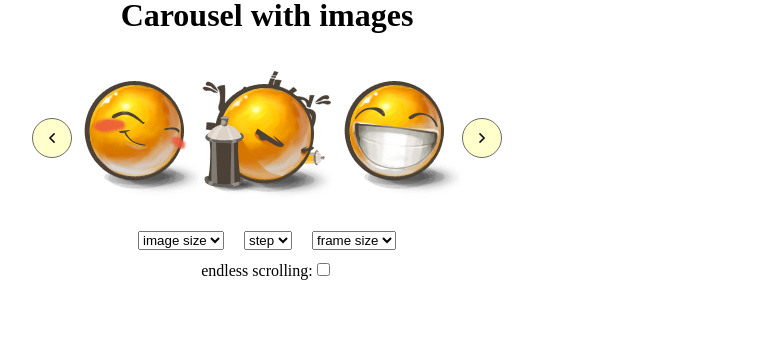
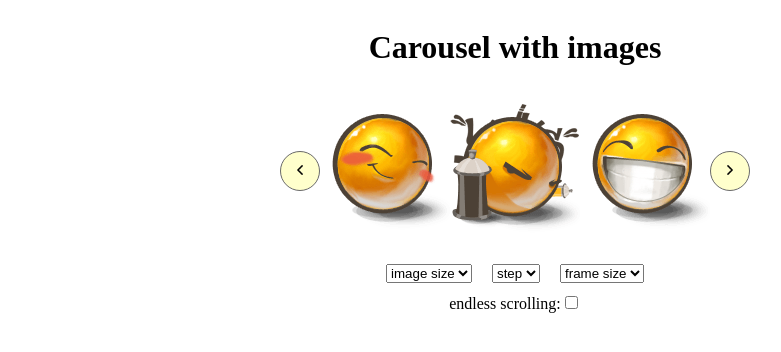
Before and after one commit to mate-academy/react_carousel, a React (Create React App) app: page / in a window 1280 px wide. Shown: the top 352 px of the page, without its empty margins (125-906 px from the left). Built offline with nearby package versions, Linux system fonts and the light colour scheme; the HTML template or start-up script is replaced by a standard one.

Commit message:
styles fix

```diff
--- a/src/App.scss
+++ b/src/App.scss
@@ -1,8 +1,6 @@
 @import "./components/Carousel";
 
 .app {
-  width: 60vw;
-  height: 30vh;
   display: flex;
   justify-content: center;
   align-items: center;
```
